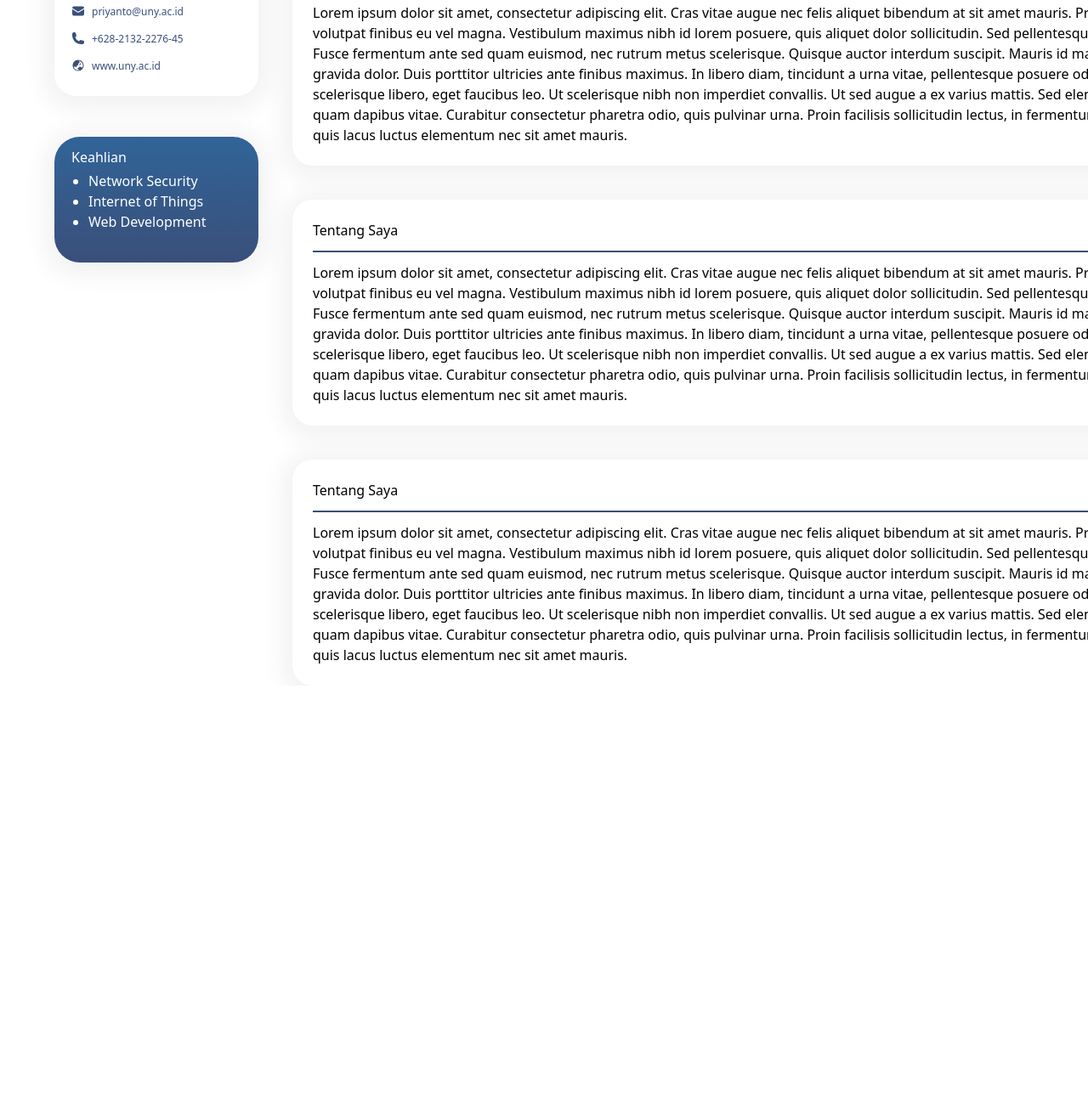
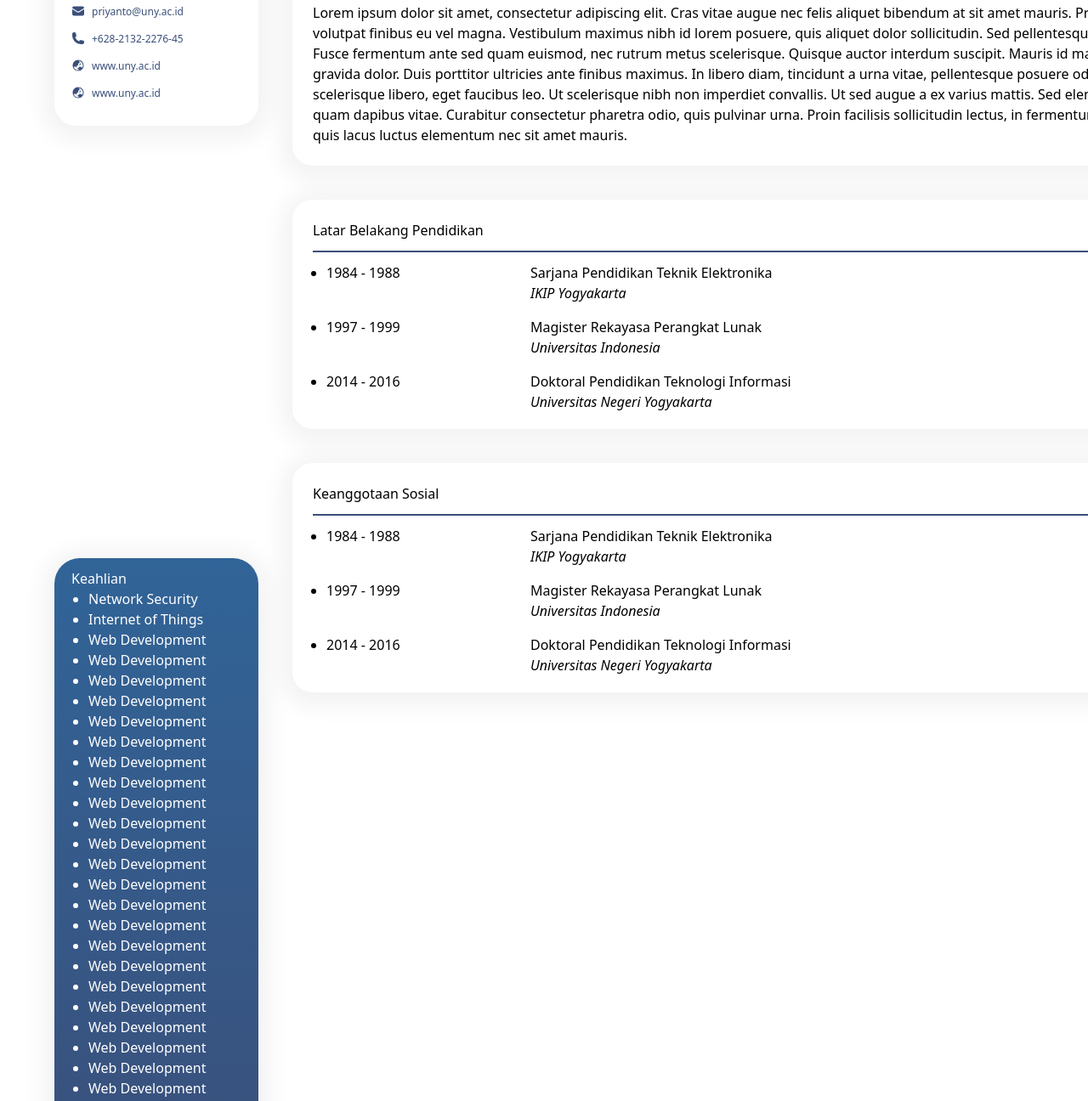
Before and after one commit to fajarikasaputra/StaffNew, a website: page profile.html in a window 1280 px wide. Shown: the part 382-1678 px from the top of the page at 85% size. Before the commit the page ends 1189 px from the top, so only its background shows below. Drawn offline with Linux system fonts and the light colour scheme.

Commit message:
add some profile

```diff
--- a/profile.html
+++ b/profile.html
@@ -65,12 +65,14 @@
 
 
   <!-- Profil dosen -->
-  <div class="mt-10 flex">
-    <div class=" flex ">
   <div class="block">
 
+    <div class="mt-10 flex ">
+      <div class=" flex  ">
+        <div class="block ">
+
           <div class=" ml-16 w-2/3 grid grid-rows-2 gap-y-2  left-0">
-          <div class="card pb-40">
+            <div class="card pb-40 ">
               <div class="flex">
                 <img class="back rounded-t-2xl absolute" src="/assets/images/Vector 1.png">
                 <img class="front rounded-full image mt-10 marg-left" src="/assets/images/pak priyanto.png">
@@ -88,7 +90,8 @@
 
                   <div class="front font-profile flex gap-2 mt-8">
                     <svg xmlns="http://www.w3.org/2000/svg" viewBox="0 0 24 24" fill="currentColor" class="w-4 h-4">
-                    <path d="M1.5 8.67v8.58a3 3 0 003 3h15a3 3 0 003-3V8.67l-8.928 5.493a3 3 0 01-3.144 0L1.5 8.67z" />
+                      <path
+                        d="M1.5 8.67v8.58a3 3 0 003 3h15a3 3 0 003-3V8.67l-8.928 5.493a3 3 0 01-3.144 0L1.5 8.67z" />
                       <path
                         d="M22.5 6.908V6.75a3 3 0 00-3-3h-15a3 3 0 00-3 3v.158l9.714 5.978a1.5 1.5 0 001.572 0L22.5 6.908z" />
                     </svg>
@@ -113,37 +116,76 @@
                         d="M12 2.25c-5.385 0-9.75 4.365-9.75 9.75s4.365 9.75 9.75 9.75 9.75-4.365 9.75-9.75S17.385 2.25 12 2.25zM4.575 15.6a8.25 8.25 0 009.348 4.425 1.966 1.966 0 00-1.84-1.275.983.983 0 01-.97-.822l-.073-.437c-.094-.565.25-1.11.8-1.267l.99-.282c.427-.123.783-.418.982-.816l.036-.073a1.453 1.453 0 012.328-.377L16.5 15h.628a2.25 2.25 0 011.983 1.186 8.25 8.25 0 00-6.345-12.4c.044.262.18.503.389.676l1.068.89c.442.369.535 1.01.216 1.49l-.51.766a2.25 2.25 0 01-1.161.886l-.143.048a1.107 1.107 0 00-.57 1.664c.369.555.169 1.307-.427 1.605L9 13.125l.423 1.059a.956.956 0 01-1.652.928l-.679-.906a1.125 1.125 0 00-1.906.172L4.575 15.6z"
                         clip-rule="evenodd" />
                     </svg>
-
                     <p class="font-medium">www.uny.ac.id</p>
                   </div>
+
+                  <div class="front font-profile flex gap-2 mt-32 ">
+                    <svg xmlns="http://www.w3.org/2000/svg" viewBox="0 0 24 24" fill="currentColor" class="w-4 h-4">
+                      <path
+                        d="M15.75 8.25a.75.75 0 01.75.75c0 1.12-.492 2.126-1.27 2.812a.75.75 0 11-.992-1.124A2.243 2.243 0 0015 9a.75.75 0 01.75-.75z" />
+                      <path fill-rule="evenodd"
+                        d="M12 2.25c-5.385 0-9.75 4.365-9.75 9.75s4.365 9.75 9.75 9.75 9.75-4.365 9.75-9.75S17.385 2.25 12 2.25zM4.575 15.6a8.25 8.25 0 009.348 4.425 1.966 1.966 0 00-1.84-1.275.983.983 0 01-.97-.822l-.073-.437c-.094-.565.25-1.11.8-1.267l.99-.282c.427-.123.783-.418.982-.816l.036-.073a1.453 1.453 0 012.328-.377L16.5 15h.628a2.25 2.25 0 011.983 1.186 8.25 8.25 0 00-6.345-12.4c.044.262.18.503.389.676l1.068.89c.442.369.535 1.01.216 1.49l-.51.766a2.25 2.25 0 01-1.161.886l-.143.048a1.107 1.107 0 00-.57 1.664c.369.555.169 1.307-.427 1.605L9 13.125l.423 1.059a.956.956 0 01-1.652.928l-.679-.906a1.125 1.125 0 00-1.906.172L4.575 15.6z"
+                        clip-rule="evenodd" />
+                    </svg>
+                    <p class="font-medium">www.uny.ac.id</p>
+                  </div>
+
                 </div>
               </div>
             </div>
 
-          <div class="keahlian mt-10">
-            <div class="ml-5 mt-3 text-white font-medium">
+            <div class=" keahlian mt-10">
+              <div class="  ml-5 mt-3  text-white font-medium">
                 <p>Keahlian</p>
-              <ul class="mt-1 ml-5 list-disc">
+                <ul class=" ml-5 list-disc">
                   <li>Network Security</li>
                   <li>Internet of Things</li>
                   <li>Web Development</li>
+                  <li>Web Development</li>
+                  <li>Web Development</li>
+                  <li>Web Development</li>
+                  <li>Web Development</li>
+                  <li>Web Development</li>
+                  <li>Web Development</li>
+                  <li>Web Development</li>
+                  <li>Web Development</li>
+                  <li>Web Development</li>
+                  <li>Web Development</li>
+                  <li>Web Development</li>
+                  <li>Web Development</li>
+                  <li>Web Development</li>
+                  <li>Web Development</li>
+                  <li>Web Development</li>
+                  <li>Web Development</li>
+                  <li>Web Development</li>
+                  <li>Web Development</li>
+                  <li>Web Development</li>
+                  <li>Web Development</li>
+                  <li>Web Development</li>
+                  <li>Web Development</li>
+                  <li>Web Development</li>
+                  <li>Web Development</li>
+                  <li>Web Development</li>
+                  <li>Web Development</li>
+                  <li>Web Development</li>
                 </ul>
-            </div>
               </div>
             </div>
           </div>
 
         </div>
         <!-- Profil dosen -->
+      </div>
 
 
 
+      <div class="block">
 
         <div class="ml-10">
           <div class="flex gap-6 ">
             <div>
               <a href="#">
-            <button class="button-profile bg-blue-500">
+                <button class="button-profile active bg-blue-500">
                   <p>
                     Profile
                   </p>
@@ -207,81 +249,173 @@
             <hr class="">
           </div>
 
+          <!-- kontainer box -->
+          <div class="mb-10">
+            <!-- kontainer profil -->
             <div class="profile-box rounded-3xl mt-10">
               <div class="p-6  ">
                 <p class="font-medium ">Tentang Saya</p>
                 <hr class="mt-3">
-          <p class="mt-3">Lorem ipsum dolor sit amet, consectetur adipiscing elit. Cras vitae augue nec felis aliquet
+                <p class="mt-3">Lorem ipsum dolor sit amet, consectetur adipiscing elit. Cras vitae augue nec felis
+                  aliquet
                   bibendum at sit
                   amet mauris.
-            Praesent vitae nunc id turpis volutpat finibus eu vel magna. Vestibulum maximus nibh id lorem posuere, quis
+                  Praesent vitae nunc id turpis volutpat finibus eu vel magna. Vestibulum maximus nibh id lorem posuere,
+                  quis
                   aliquet
-            dolor sollicitudin. Sed pellentesque cursus mauris vitae feugiat. Fusce fermentum ante sed quam euismod, nec
+                  dolor sollicitudin. Sed pellentesque cursus mauris vitae feugiat. Fusce fermentum ante sed quam
+                  euismod,
+                  nec
                   rutrum
-            metus scelerisque. Quisque auctor interdum suscipit. Mauris id massa blandit, tincidunt enim eu, gravida
+                  metus scelerisque. Quisque auctor interdum suscipit. Mauris id massa blandit, tincidunt enim eu,
+                  gravida
                   dolor. Duis
-            porttitor ultricies ante finibus maximus. In libero diam, tincidunt a urna vitae, pellentesque posuere odio.
+                  porttitor ultricies ante finibus maximus. In libero diam, tincidunt a urna vitae, pellentesque posuere
+                  odio.
                   Maecenas
-            ornare scelerisque libero, eget faucibus leo. Ut scelerisque nibh non imperdiet convallis. Ut sed augue a ex
+                  ornare scelerisque libero, eget faucibus leo. Ut scelerisque nibh non imperdiet convallis. Ut sed
+                  augue
+                  a
+                  ex
                   varius
-            mattis. Sed elementum nisi erat, a facilisis quam dapibus vitae. Curabitur consectetur pharetra odio, quis
+                  mattis. Sed elementum nisi erat, a facilisis quam dapibus vitae. Curabitur consectetur pharetra odio,
+                  quis
                   pulvinar
-            urna. Proin facilisis sollicitudin lectus, in fermentum est fringilla et. Duis a tortor quis lacus luctus
+                  urna. Proin facilisis sollicitudin lectus, in fermentum est fringilla et. Duis a tortor quis lacus
+                  luctus
                   elementum nec
                   sit amet mauris.</p>
               </div>
             </div>
+            <!-- kontainer profil -->
 
+            <!-- kontainer profil -->
             <div class="profile-box rounded-3xl mt-10">
+              <!-- data profil -->
               <div class="p-6  ">
-          <p class="font-medium ">Tentang Saya</p>
+                <p class="font-medium ">Latar Belakang Pendidikan</p>
                 <hr class="mt-3">
-          <p class="mt-3">Lorem ipsum dolor sit amet, consectetur adipiscing elit. Cras vitae augue nec felis aliquet
-            bibendum at sit
-            amet mauris.
-            Praesent vitae nunc id turpis volutpat finibus eu vel magna. Vestibulum maximus nibh id lorem posuere, quis
-            aliquet
-            dolor sollicitudin. Sed pellentesque cursus mauris vitae feugiat. Fusce fermentum ante sed quam euismod, nec
-            rutrum
-            metus scelerisque. Quisque auctor interdum suscipit. Mauris id massa blandit, tincidunt enim eu, gravida
-            dolor. Duis
-            porttitor ultricies ante finibus maximus. In libero diam, tincidunt a urna vitae, pellentesque posuere odio.
-            Maecenas
-            ornare scelerisque libero, eget faucibus leo. Ut scelerisque nibh non imperdiet convallis. Ut sed augue a ex
-            varius
-            mattis. Sed elementum nisi erat, a facilisis quam dapibus vitae. Curabitur consectetur pharetra odio, quis
-            pulvinar
-            urna. Proin facilisis sollicitudin lectus, in fermentum est fringilla et. Duis a tortor quis lacus luctus
-            elementum nec
-            sit amet mauris.</p>
+                <p class="mt-3">
+                  <!-- isi konten profil-->
+                <div class="block mb-5">
+
+                  <div class="ml-4 flex">
+                    <ul class="list-disc">
+                      <div class="font-medium">
+                        <li>
+                          1984 - 1988
+                        </li>
+                      </div>
+                    </ul>
+                    <div class="absolute ml-60">
+                      <p>Sarjana Pendidikan Teknik Elektronika</p>
+                      <p class="italic">IKIP Yogyakarta</p>
                     </div>
                   </div>
 
-      <div class="profile-box rounded-3xl mt-10">
-        <div class="p-6  ">
-          <p class="font-medium ">Tentang Saya</p>
-          <hr class="mt-3">
-          <p class="mt-3">Lorem ipsum dolor sit amet, consectetur adipiscing elit. Cras vitae augue nec felis aliquet
-            bibendum at sit
-            amet mauris.
-            Praesent vitae nunc id turpis volutpat finibus eu vel magna. Vestibulum maximus nibh id lorem posuere, quis
-            aliquet
-            dolor sollicitudin. Sed pellentesque cursus mauris vitae feugiat. Fusce fermentum ante sed quam euismod, nec
-            rutrum
-            metus scelerisque. Quisque auctor interdum suscipit. Mauris id massa blandit, tincidunt enim eu, gravida
-            dolor. Duis
-            porttitor ultricies ante finibus maximus. In libero diam, tincidunt a urna vitae, pellentesque posuere odio.
-            Maecenas
-            ornare scelerisque libero, eget faucibus leo. Ut scelerisque nibh non imperdiet convallis. Ut sed augue a ex
-            varius
-            mattis. Sed elementum nisi erat, a facilisis quam dapibus vitae. Curabitur consectetur pharetra odio, quis
-            pulvinar
-            urna. Proin facilisis sollicitudin lectus, in fermentum est fringilla et. Duis a tortor quis lacus luctus
-            elementum nec
-            sit amet mauris.</p>
+                  <div class="ml-4 flex mt-10">
+                    <ul class="list-disc">
+                      <div class="font-medium">
+                        <li>
+                          1997 - 1999
+                        </li>
+                      </div>
+                    </ul>
+                    <div class="absolute ml-60">
+                      <p>Magister Rekayasa Perangkat Lunak</p>
+                      <p class="italic">Universitas Indonesia</p>
                     </div>
                   </div>
+
+                  <div class="ml-4 flex mt-10">
+                    <ul class="list-disc">
+                      <div class="font-medium">
+                        <li>
+                          2014 - 2016
+                        </li>
                       </div>
+                    </ul>
+                    <div class="absolute ml-60">
+                      <p>Doktoral Pendidikan Teknologi Informasi</p>
+                      <p class="italic">Universitas Negeri Yogyakarta</p>
+                    </div>
+                  </div>
+
+                </div>
+                <!-- isi konten latar profil-->
+                </p>
+              </div>
+              <!-- data profil -->
+            </div>
+            <!-- kontainer profil -->
+
+            <!-- kontainer profil -->
+            <div class="profile-box rounded-3xl mt-10">
+              <!-- data profil -->
+              <div class="p-6  ">
+                <p class="font-medium ">Keanggotaan Sosial</p>
+                <hr class="mt-3">
+                <p class="mt-3">
+                  <!-- isi konten profil-->
+                <div class="block mb-5">
+
+                  <div class="ml-4 flex">
+                    <ul class="list-disc">
+                      <div class="font-medium">
+                        <li>
+                          1984 - 1988
+                        </li>
+                      </div>
+                    </ul>
+                    <div class="absolute ml-60">
+                      <p>Sarjana Pendidikan Teknik Elektronika</p>
+                      <p class="italic">IKIP Yogyakarta</p>
+                    </div>
+                  </div>
+
+                  <div class="ml-4 flex mt-10">
+                    <ul class="list-disc">
+                      <div class="font-medium">
+                        <li>
+                          1997 - 1999
+                        </li>
+                      </div>
+                    </ul>
+                    <div class="absolute ml-60">
+                      <p>Magister Rekayasa Perangkat Lunak</p>
+                      <p class="italic">Universitas Indonesia</p>
+                    </div>
+                  </div>
+
+                  <div class="ml-4 flex mt-10">
+                    <ul class="list-disc">
+                      <div class="font-medium">
+                        <li>
+                          2014 - 2016
+                        </li>
+                      </div>
+                    </ul>
+                    <div class="absolute ml-60">
+                      <p>Doktoral Pendidikan Teknologi Informasi</p>
+                      <p class="italic">Universitas Negeri Yogyakarta</p>
+                    </div>
+                  </div>
+
+                </div>
+                <!-- isi konten latar profil-->
+                </p>
+              </div>
+              <!-- data profil -->
+            </div>
+            <!-- kontainer profil -->
+
+          </div>
+          <!-- kontainer box -->
+
+
+        </div>
+      </div>
+
     </div>
 
 </body>
--- a/style/style.css
+++ b/style/style.css
@@ -7,7 +7,7 @@
 .card {
   /* background-image: url(/assets/images/Vector 1.png); */
   width: 240px;
-  height: 300px;
+  height: 335px;
   backdrop-filter: blur(7px);
   background-color: rgba(255, 255, 255, 0.5);
   border-radius: 26px;
@@ -40,10 +40,7 @@
 }
 
 .keahlian {
-width: 240px;
-height: 148px;
-left: 49px;
-top: 641px;
+
 
 background: linear-gradient(180deg, #316498 0%, #3A4F7A 100%);
 
@@ -201,16 +198,22 @@ width: screen;
   transform: translateY(-1px);
 }
 
+.active {
+  background-color: #3a4f7a;
+  box-shadow: 0px 15px 20px rgba(58, 79, 122, 0.5);
+  color: #fff;
+  transform: translateY(-7px);
+}
+
+
 .nama-dosen {
   font-size: 20px;
 }
 
 .profile-box {
-width: 1200px;
+  width: 1200px;
+  box-shadow: 0px 4px 27px 13px rgba(0, 0, 0, 0.05);
 
-
-/* card */
-box-shadow: 0px 4px 27px 13px rgba(0, 0, 0, 0.05);
 }
 
 .tulisan-biru {
```
Also changed, not shown: dist/output.css. Lines whose indentation alone changed are shown as unchanged.
